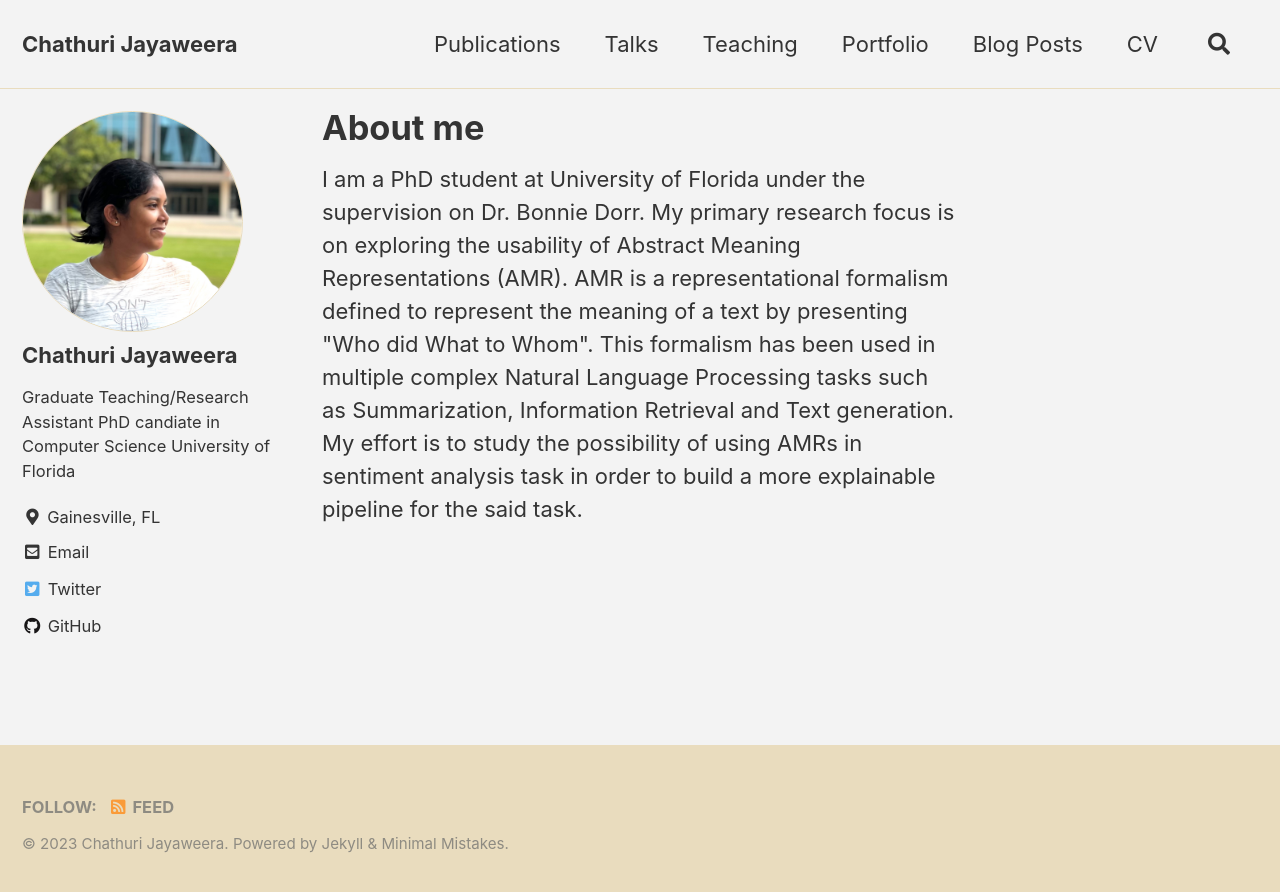
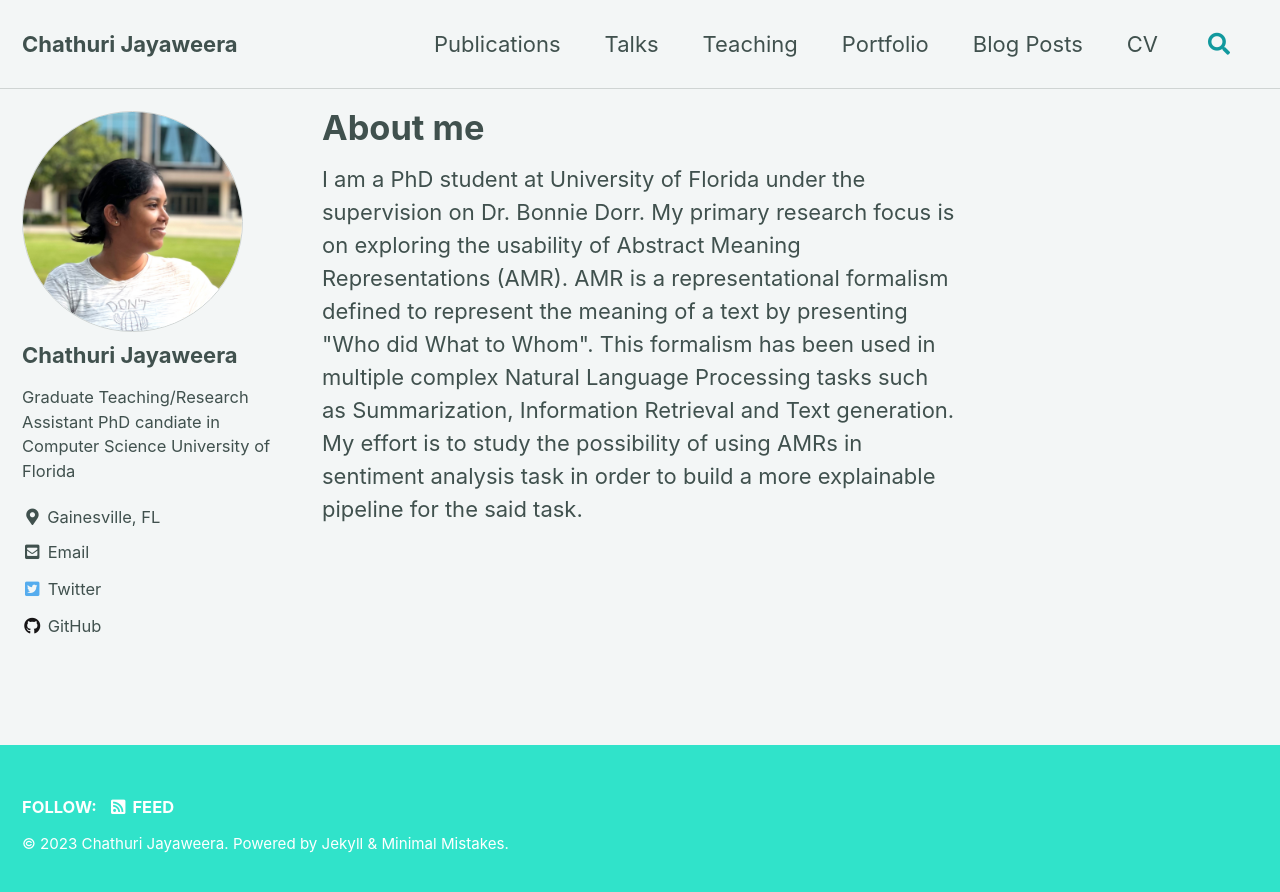
Before and after one commit to chestnutjay/chestnutjay.github.io, a Jekyll site: the page built from index.html, in a window 1280 px wide. Shown: the top 892 px of the page. Built offline with Jekyll 4.4.1, drawn with Linux system fonts in a browser that asks for light colours; cached includes are drawn as plain includes; the list of posts is cut into pages by our own code.

Commit message:
changed the skin to mint

```diff
--- a/_config.yml
+++ b/_config.yml
@@ -12,7 +12,7 @@
 
 # theme                  : "minimal-mistakes-jekyll"
 remote_theme             : "mmistakes/minimal-mistakes@4.24.0"
-minimal_mistakes_skin    : "dirt"
+minimal_mistakes_skin    : "mint"
 # "default" "air", "aqua", "contrast", "dark", "dirt", "neon", "mint", "plum", "sunrise"
 
 # Site Settings
```
